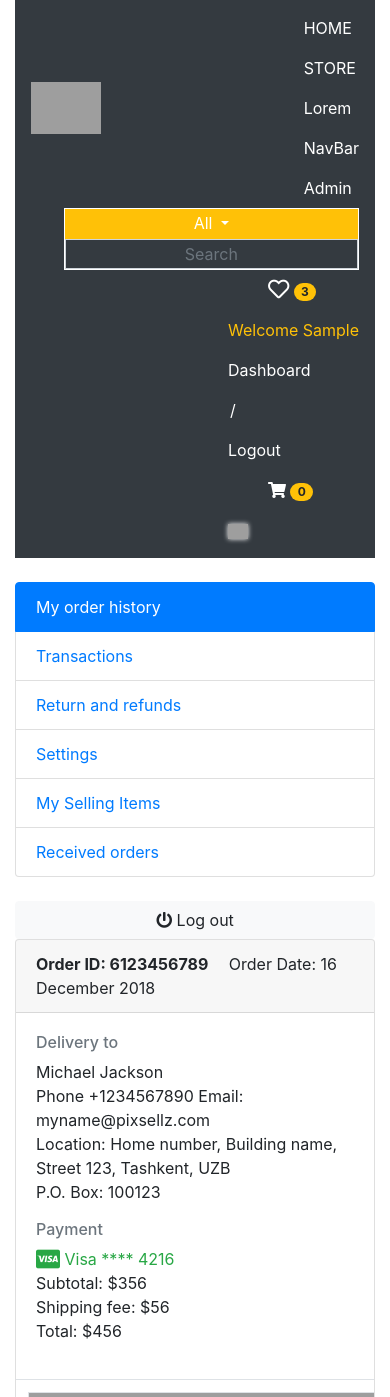
After one commit to Giorgi1971/OnlineShopNanaDjango, a Django app: page /accounts/ in a window 390 px wide. The commit adds this page. Shown: the top 1397 px of the page. Run offline with Django 3.2, Linux system fonts and the light colour scheme; the visitor is signed in with stand-in values (Sample User, id 1); data that the repository does not hold is empty; some libraries are stand-ins or nearby versions; grey boxes are pictures that could not be loaded.

Commit message:
addes login registration, messages and dashboard

```diff
--- a/accounts/models.py
+++ b/accounts/models.py
@@ -47,8 +47,8 @@ class Account(AbstractBaseUser):
     email           = models.EmailField(max_length=100, unique=True)
     phone_number    = models.CharField(max_length=50)
 
-    date_joined     = models.DateField(auto_now_add=True)
-    last_login      = models.DateField(auto_now_add=True)
+    date_joined     = models.DateTimeField (auto_now_add=True)
+    last_login      = models.DateTimeField (auto_now_add=True)
 
     is_admin        = models.BooleanField(default=False)
     is_staff        = models.BooleanField(default=False)
--- /dev/null
+++ b/accounts/urls.py
@@ -0,0 +1,12 @@
+from django.urls import path
+from . import views
+
+urlpatterns = [
+    path('register/', views.register, name='register'),
+    path('login/', views.login, name='login'),
+    path('logout/', views.logout, name='logout'),
+    path('dashboard/', views.dashboard, name='dashboard'),
+    path('', views.dashboard, name='dashboard'),
+
+    path('activate/<uidb64>/<token>', views.activate, name='activate'),
+]
--- a/accounts/views.py
+++ b/accounts/views.py
@@ -1,3 +1,106 @@
-from django.shortcuts import render
+from django.contrib import messages
+from django.shortcuts import redirect, render
+from django.contrib import auth
+from django.utils import http
+from accounts.models import Account
+from .forms import RegistrationForm
+from django.contrib.auth.decorators import login_required
+# Create your views here.
+# verification email
+from django.contrib.sites.shortcuts import get_current_site
+from django.template.loader import render_to_string
+from django.utils.http import urlsafe_base64_encode, urlsafe_base64_decode
+from django.utils.encoding import force_bytes
+from django.contrib.auth.tokens import default_token_generator
+from django.core.mail import EmailMessage
+from django.shortcuts import HttpResponse
 
-# Create your views here.
+
+
+def register(request):
+    if request.method == "POST":
+        form = RegistrationForm(request.POST)
+        if form.is_valid():
+            first_name = form.cleaned_data['first_name']
+            last_name = form.cleaned_data['last_name']
+            phone_number = form.cleaned_data['phone_number']
+            email = form.cleaned_data['email']
+            password = form.cleaned_data['password']
+            username = email.split('@')[0]
+
+            user = Account.objects.create_user(
+                first_name=first_name, last_name=last_name,
+                username=username, password=password, email=email,
+            )
+            user.phone_number = phone_number
+            user.save()
+
+            #  მომხმარებლის აქტივიზაცია
+            current_site = get_current_site(request)
+            mail_subject = 'Please activate your account'
+            message = render_to_string('accounts/account_verification_email.html', {
+                'user':user,
+                'domain': current_site,
+                'uid':urlsafe_base64_encode(force_bytes(user.pk)),
+                'token':default_token_generator.make_token(user),
+            })
+            to_email = email
+            send_email = EmailMessage(mail_subject, message, to=[to_email])
+            send_email.send()
+
+
+
+            # messages.success(request, 'Thanks, We send activation link in Tour Email!')
+            return redirect('/accounts/login/?command=verification&email='+email)
+    else:
+        form = RegistrationForm()
+    context = {
+        'form':form,
+    }
+    return render(request, 'accounts/register.html', context)
+
+def login(request):
+    if request.method == 'POST':
+        email = request.POST['email']
+        password = request.POST['pswd']
+
+        user = auth.authenticate(email=email, password=password)
+
+        if user is not None:
+            auth.login(request, user)
+            messages.success(request,'You are now Login')
+
+            return redirect('dashboard')
+
+        else:
+            messages.error(request, 'Invalid login credentioals')
+            return redirect('login')
+
+    return render(request, 'accounts/login.html')
+
+@login_required(login_url = 'login')
+def logout(request):
+    auth.logout(request)
+    messages.success(request, 'You are Logout')
+    return redirect('login')
+
+def activate(request, uidb64, token):
+    try:
+        uid = urlsafe_base64_decode(uidb64).decode()
+        user = Account._default_manager.get(pk=uid)
+    except (TypeError, ValueError, OverflowError, Account.DoesNotExist):
+        user = None
+
+    if user is not None and default_token_generator.check_token(user, token):
+        user.is_active = True
+        user.save()
+        messages.success(request, "Congratulations, Activated")
+        return redirect('login')
+    else:
+        messages.error('Invaled activation link')
+        return redirect('register')
+
+
+@login_required(login_url='login')
+def dashboard(request):
+    return render(request, 'accounts/dashboard.html')
--- a/greatkart/urls.py
+++ b/greatkart/urls.py
@@ -27,4 +27,5 @@ urlpatterns = [
     path('', views.home, name='home'),
     path('store/', include('store.urls')),
     path('carts/', include('carts.urls')),
+    path('accounts/', include('accounts.urls')),
 ] + static(settings.MEDIA_URL, document_root=settings.MEDIA_ROOT)
--- /dev/null
+++ b/templates/accounts/dashboard.html
@@ -0,0 +1,99 @@
+{% extends 'base.html' %}
+
+{% block content %}
+
+
+<!-- ========================= SECTION CONTENT ========================= -->
+<section class="section-conten padding-y bg">
+{% include 'include/alert.html' %}
+    <div class="container">
+        <div class="row">
+        <aside class="col-md-3">
+            <!--   SIDEBAR   -->
+            <ul class="list-group">
+                <a class="list-group-item active" href="#"> My order history </a>
+                <a class="list-group-item" href="#"> Transactions </a>
+                <a class="list-group-item" href="#"> Return and refunds </a>
+                <a class="list-group-item" href="#">Settings </a>
+                <a class="list-group-item" href="#"> My Selling Items </a>
+                <a class="list-group-item" href="#"> Received orders </a>
+            </ul>
+            <br>
+            <a class="btn btn-light btn-block" href="#"> <i class="fa fa-power-off"></i> <span class="text">Log out</span> </a>
+            <!--   SIDEBAR .//END   -->
+        </aside>
+        <main class="col-md-9">
+            <article class="card">
+            <header class="card-header">
+                <strong class="d-inline-block mr-3">Order ID: 6123456789</strong>
+                <span>Order Date: 16 December 2018</span>
+            </header>
+            <div class="card-body">
+                <div class="row">
+                    <div class="col-md-8">
+                        <h6 class="text-muted">Delivery to</h6>
+                        <p>Michael Jackson <br>
+                        Phone +1234567890 Email: myname@pixsellz.com <br>
+                        Location: Home number, Building name, Street 123,  Tashkent, UZB <br>
+                        P.O. Box: 100123
+                         </p>
+                    </div>
+                    <div class="col-md-4">
+                        <h6 class="text-muted">Payment</h6>
+                        <span class="text-success">
+                            <i class="fab fa-lg fa-cc-visa"></i>
+                            Visa  **** 4216
+                        </span>
+                        <p>Subtotal: $356 <br>
+                         Shipping fee:  $56 <br>
+                         <span class="b">Total:  $456 </span>
+                        </p>
+                    </div>
+                </div> <!-- row.// -->
+            </div> <!-- card-body .// -->
+            <div class="table-responsive">
+            <table class="table table-hover">
+                <tr>
+                    <td width="65">
+                        <img src="../images/items/1.jpg" class="img-xs border">
+                    </td>
+                    <td>
+                        <p class="title mb-0">Product name goes here </p>
+                        <var class="price text-muted">USD 145</var>
+                    </td>
+                    <td> Seller <br> Nike clothing </td>
+                    <td width="250"> <a href="#" class="btn btn-outline-primary">Track order</a> <a href="#" class="btn btn-light"> Details </a> </td>
+                </tr>
+                <tr>
+                    <td>
+                        <img src="../images/items/2.jpg" class="img-xs border">
+                    </td>
+                    <td>
+                        <p class="title mb-0">Another name goes here </p>
+                        <var class="price text-muted">USD 15</var>
+                    </td>
+                    <td> Seller <br> ABC shop </td>
+                    <td> <a href="#" class="btn btn-outline-primary">Track order</a> <a href="#" class="btn btn-light"> Details </a> </td>
+                </tr>
+                <tr>
+                    <td>
+                        <img src="../images/items/3.jpg" class="img-xs border">
+                    </td>
+                    <td>
+                        <p class="title mb-0">The name of the product  goes here </p>
+                        <var class="price text-muted">USD 145</var>
+                    </td>
+                    <td> Seller <br> Wallmart </td>
+                    <td> <a href="#" class="btn btn-outline-primary">Track order</a> <a href="#" class="btn btn-light"> Details </a> </td>
+                </tr>
+            </table>
+            </div> <!-- table-responsive .end// -->
+            </article> <!-- order-group.// -->
+        </main>
+    </div> <!-- row.// -->
+    </div>
+
+
+    </section>
+
+    {% endblock %}
--- /dev/null
+++ b/templates/include/alert.html
@@ -0,0 +1,16 @@
+{% if messages %}
+    {% for message in messages %}
+    <div id="message" class="container">
+
+    <div {% if message.tags %} class="alert alert-{{ message.tags }}"{% endif %} role="alert">
+        <button type="button" class="close" data-dismiss="alert">
+            <span aria-hidden="true">
+                &times;
+            </span>
+        </button>
+        {% if message.level == DEFAULT_MESSAGE_LEVELS.ERROR %}Important: {% endif %}
+        {{ message }}
+    </div>
+</div>
+    {% endfor %}
+{% endif %}
--- a/templates/include/navbar.html
+++ b/templates/include/navbar.html
@@ -63,15 +63,31 @@
             <span class="badge badge-pill badge-warning notify">3</span>
           </a>
         </li>
+        {% if user.id is None %}
         <li class="nav-item active">
-          <a class="nav-link" href="#" style="padding-right: 0;">Login</a>
+          <a class="nav-link" href="{% url 'login' %}" style="padding-right: 0;">Login</a>
         </li>
         <li class="nav-item active">
           <span class="nav-link" style="padding-right: 2px; padding-left: 2px;">/</span>
         </li>
         <li class="nav-item active">
-          <a class="nav-link" href="#" style="padding-left: 0;">Register</a>
+          <a class="nav-link" href="{% url 'register' %}" style="padding-left: 0;">Register</a>
         </li>
+        {% else %}
+        <li class="nav-item active">
+          <span class="nav-link text-warning"style="padding-right: 0;">Welcome {{ user.first_name }}</span>
+        </li>
+        <li class="nav-item active">
+          <a class="nav-link" href="{% url 'dashboard' %}" style="padding-right: 0;">Dashboard</a>
+        </li>
+        <li class="nav-item active">
+          <span class="nav-link" style="padding-right: 2px; padding-left: 2px;">/</span>
+        </li>
+        <li class="nav-item active">
+          <a class="nav-link" href="{% url 'logout' %}" style="padding-left: 0;">Logout</a>
+        </li>
+
+        {% endif %}
         <li class="nav-item active" style="padding: 0 30px 0 40px;">
           <a class="nav-link" href="{% url 'cart' %}">
             <i class="fas fa-shopping-cart"></i>
```
Also changed, not shown: accounts/forms.py (added, +39 -0 lines), greatkart/settings.py (+14 -0 lines), templates/accounts/account_verification_email.html (added, +10 -0 lines), templates/accounts/login.html (added, +56 -0 lines), templates/accounts/register.html (added, +92 -0 lines), accounts/migrations/0002_auto_20211124_2308.py (added).
